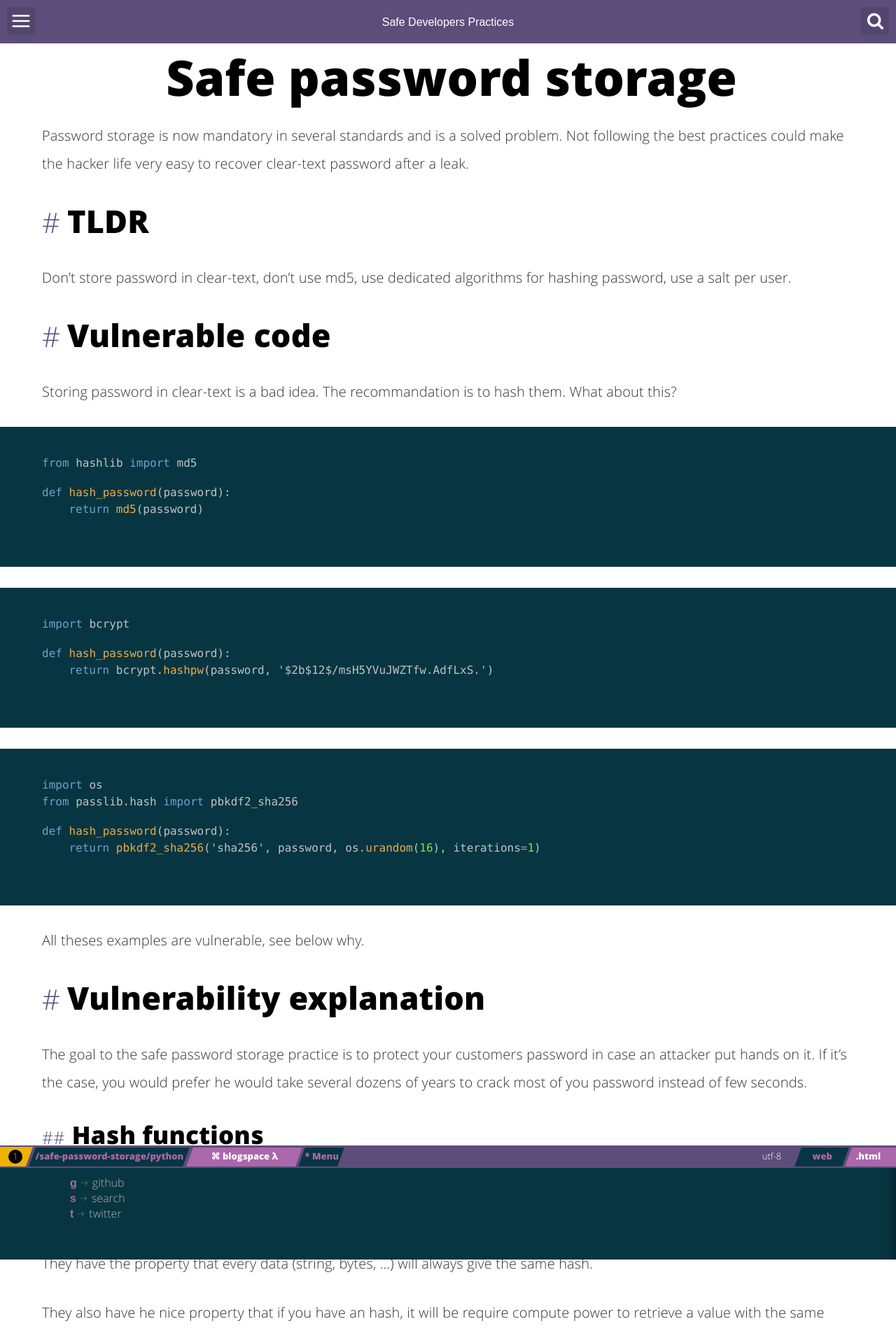
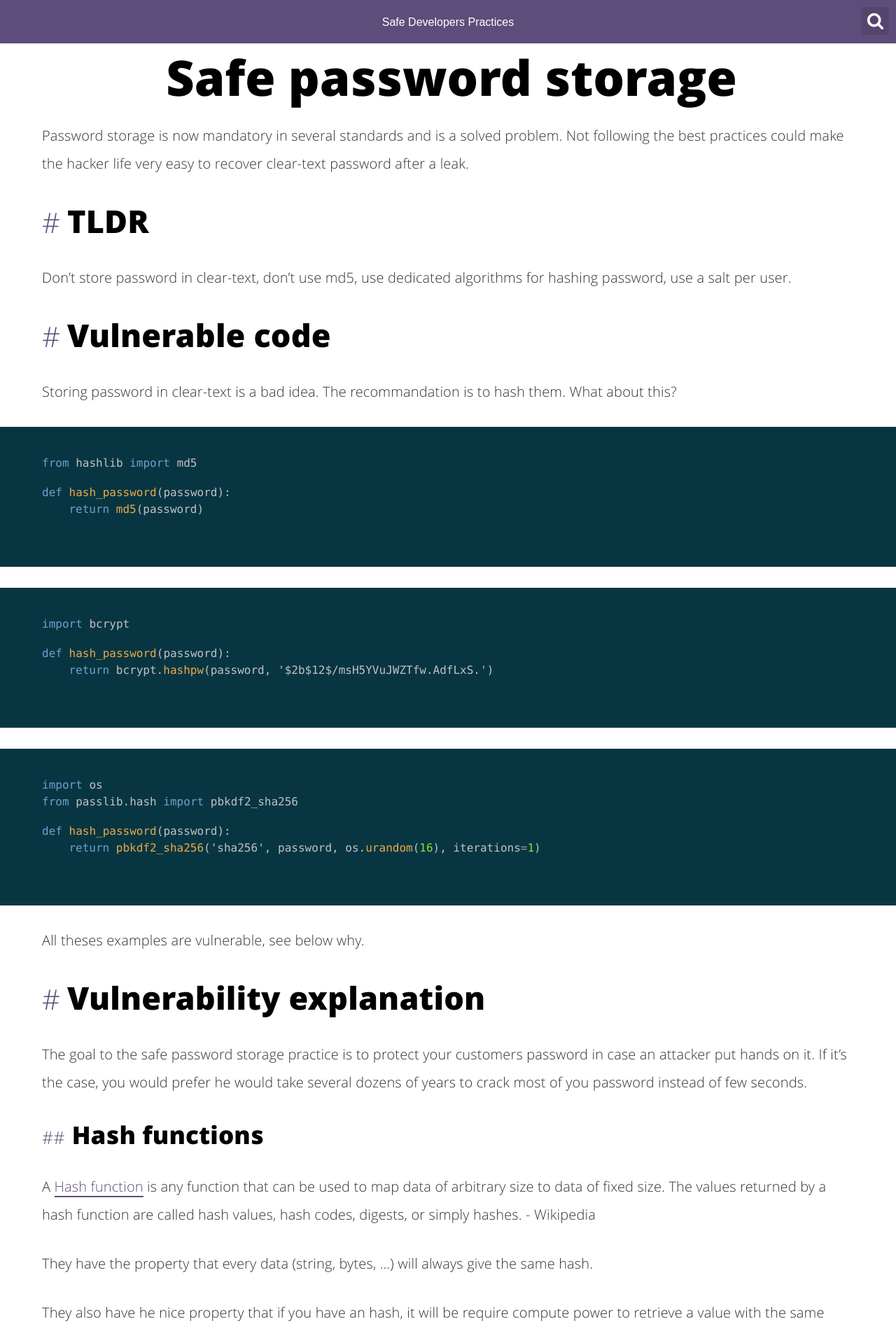
Before and after one commit to sqreen/DevelopersSecurityBestPractices, a Jekyll site: the page built from _practices/safe-password-storage/python.md, in a window 1280 px wide. Shown: the top 1905 px of the page at 70% size. Built offline with Jekyll 4.4.1, drawn with Linux system fonts in a browser that asks for light colours.

Commit message:
More fixes

```diff
--- a/_includes/menu-search.html
+++ b/_includes/menu-search.html
@@ -9,58 +9,6 @@
 
 </div>
 
-<!-- Menu Open -> Fade effect -->
-<div id="fade" class="overlay"></div>
-<a id="slide" class="slideButton fade">
-    <svg id="open" class="icon-menu"><use xlink:href="#icon-menu"></use></svg>
-    <svg id="close" class="icon-menu"><use xlink:href="#icon-close"></use></svg>
-</a>
-
-<aside id="sidebar">
-  <div id="topmenu">
-    {% assign filename = page.url | replace_first: '/', '' | replace: '/', '-'  | replace: '.html', '.md' %}
-    <ul>
-      <li><span>1</span></li>
-      <li><span> {{page.url}}</span></li>
-      <li><span>⌘ blogspace λ </span></li>
-      <li><span>* Menu</span></li>
-    </ul>
-
-    <ul>
-      <li><span>utf-8</span></li>
-      <li><span>web</span></li>
-      <li><span>.html</span></li>
-    </ul>
-  </div>
-
-  <nav id="navigation" role="navigation">
-    <ul>
-      {% assign counter=1 %}
-      {% for link in site.links %}
-      {% if link.external %}
-        <li>
-          <a href="{{ link.url }}">{{ link.title }}</a>
-        </li>
-      {% else %}
-        <li>
-          <span class="counter-menu">{{counter}}</span>
-          <svg viewBox="0 0 50 50" class="icon-arrow-menu"><use xlink:href="#icon-right-arrow"></use></svg>
-          <a href="{{ site.url }}{{ link.url }}"> {{ link.title }}</a>
-        </li>
-      {% endif %}
-
-      {% assign counter=counter | plus:1 %}
-      {% endfor %}
-    </ul>
-
-    <ul>
-      <li><span class="counter-menu">g</span><svg viewBox="0 0 50 50" class="icon-arrow-menu"><use xlink:href="#icon-right-arrow"></use></svg><a title="Show my projects on GitHub"  target="_blank" href="http://github.com/{{site.github_username}}" class="search">github</a></li>
-      <li><span class="counter-menu">s</span><svg viewBox="0 0 50 50" class="icon-arrow-menu"><use xlink:href="#icon-right-arrow"></use></svg><a  title="Search for a post" class="search">search</a></li>
-      <li><span class="counter-menu">t</span><svg viewBox="0 0 50 50" class="icon-arrow-menu"><use xlink:href="#icon-right-arrow"></use></svg><a title="Follow me in Twitter" target="_blank" href="http://twitter.com/{{site.twitter_username}}">twitter</a></li>
-    </ul>
-  </nav>
-</aside>
-
 <a id="search" class="dosearch">
     <svg class="icon-menu icon-search"><use xlink:href="#icon-search"></use></svg>
 </a>
--- a/_includes/tree-posts.html
+++ b/_includes/tree-posts.html
@@ -18,7 +18,7 @@
 
     <article role="article" class="post-item">
         <div class="content">
-            <a title="Contribute" href="{{ 'contribute' | prepend: site.baseurl }}">
+            <a title="Contribute" href="{{ '/contribute' | prepend: site.baseurl }}">
                 <h2 class="post-title" itemprop="name"><i class="icon-{{post.language}}"></i> Add your language</h2>
             </a>
         </div>
--- a/_layouts/default.html
+++ b/_layouts/default.html
@@ -7,6 +7,7 @@ layout: default
     <body>
         {% include svg-icons.html %}
         {% include header-default.html %}
+            <a href="https://github.com/you"><img style="position: absolute; top: 0; left: 0; border: 0;" src="https://camo.githubusercontent.com/567c3a48d796e2fc06ea80409cc9dd82bf714434/68747470733a2f2f73332e616d617a6f6e6177732e636f6d2f6769746875622f726962626f6e732f666f726b6d655f6c6566745f6461726b626c75655f3132313632312e706e67" alt="Fork me on GitHub" data-canonical-src="https://s3.amazonaws.com/github/ribbons/forkme_left_darkblue_121621.png"></a>
             <main role="main" class="content">
                 {{ content }}
             </main>
--- a/_practices/safe-password-storage/_python/README.md
+++ b/_practices/safe-password-storage/_python/README.md
@@ -4,11 +4,11 @@ It pick a random password from a wordlist named `password.list` so it's the wors
 
 Here are some examples of run with MD5, BCrypt and PBKDF2:
 
-<script type="text/javascript" src="https://asciinema.org/a/108744.js" id="asciicast-108744" async></script>
+<a href="https://asciinema.org/a/108744" target="_blank"><img src="https://asciinema.org/a/108744.png" width="1318"/></a>
 
-<script type="text/javascript" src="https://asciinema.org/a/22i2kv418lq0l1sqq2k5co0u7.js" id="asciicast-22i2kv418lq0l1sqq2k5co0u7" async></script>
+<a href="https://asciinema.org/a/108746" target="_blank"><img src="https://asciinema.org/a/108746.png" width="1318"/></a>
 
-<script type="text/javascript" src="https://asciinema.org/a/bm2khn89dv6qjb5fzspgzy7b7.js" id="asciicast-bm2khn89dv6qjb5fzspgzy7b7" async></script>
+<a href="https://asciinema.org/a/108756" target="_blank"><img src="https://asciinema.org/a/108756.png" width="1318"/></a>
 
 ### Generate some data locally
 
--- a/src/styl/_post.styl
+++ b/src/styl/_post.styl
@@ -112,7 +112,8 @@
         margin 0 auto rem(30px)
 
     .asciicast
-        padding rem(20px) !important
+        padding 0 rem(20px) !important
+        margin 0 auto rem(30px) !important
 .share
     center(800px)
     text-align center
--- a/src/styl/_postlist.styl
+++ b/src/styl/_postlist.styl
@@ -38,7 +38,6 @@
             text-align center
             stack()
         a
-            text-transform lowercase
             +above(cut)
                 col(4.2/6)
             text-decoration none
```
Also changed, not shown: assets/css/main.css.
